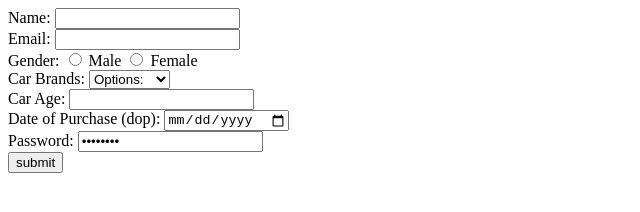
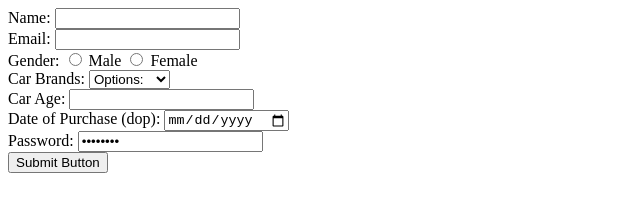
Before and after one commit to acciojob/car-insurance-form-Vedprakash321, a website: page main.html in a window 1280 px wide. Shown: the whole page, without its empty margins (0-640 px from the left). Drawn offline with Linux system fonts and the light colour scheme.

Commit message:
created a submission

```diff
--- a/main.html
+++ b/main.html
@@ -12,11 +12,12 @@
 		 <label for="name">Name:</label>
          <input type="text" id="name" name="name" required>
 		<br>
+
 		 <label for="email">Email:</label>
          <input type="email" id="email" name="name" required>
 		<br>
+
 		 <label>Gender:</label>
-
            <input type="radio" id="male" name="gender" value="male" required>
            <label for="male">Male</label>
 		   <input type="radio" id="male" name="gender" value="male" required>
@@ -39,11 +40,12 @@
 		<label for="dop">Date of Purchase (dop):</label>
 		<input type="date" id="dop" name="dop" value="dop" required>
 		<br>
+
 		<label for="password">Password:</label>
 		<input type="password" id="password" name="password" value="password" required>
 		<br>
 
-		<button type="submit">submit</button>
+		<button type="submit">Submit Button</button>
 	</form>
     <script type="text/javascript" src="./script.js">
 </script>
```
